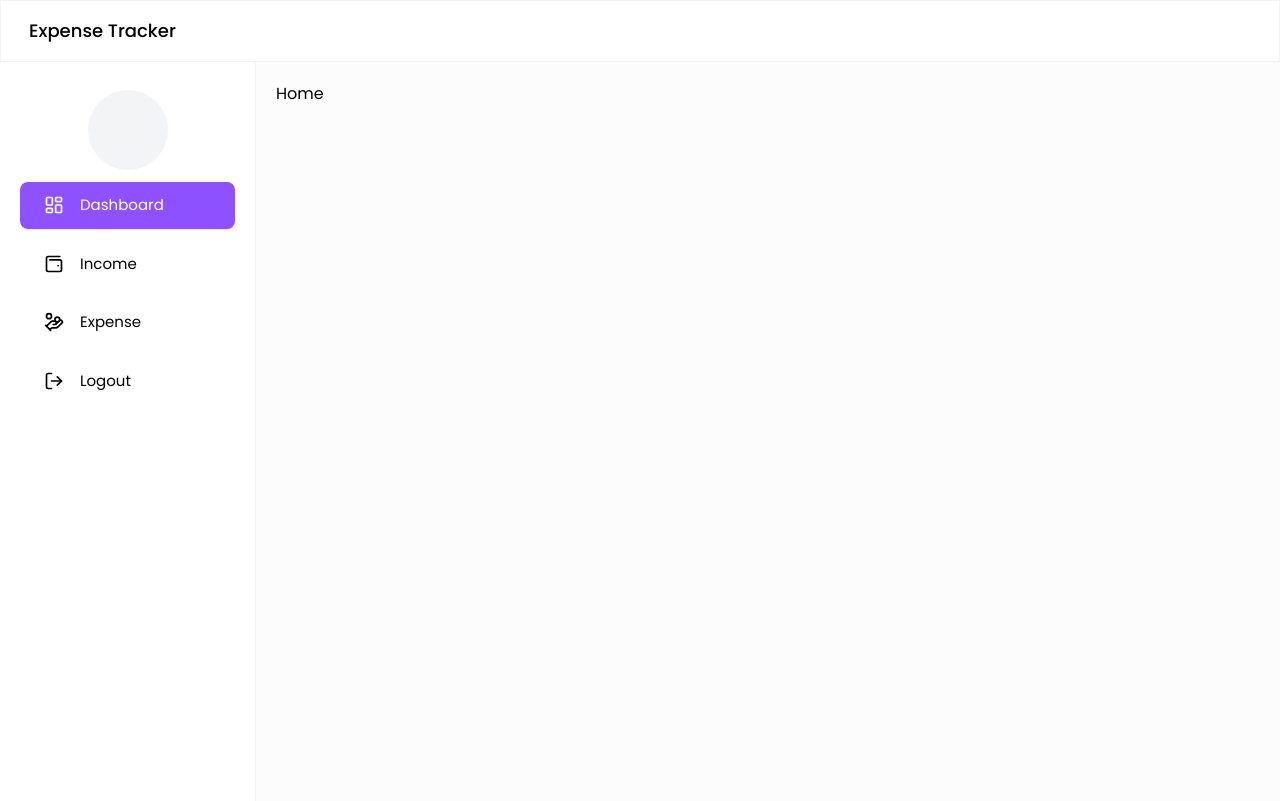
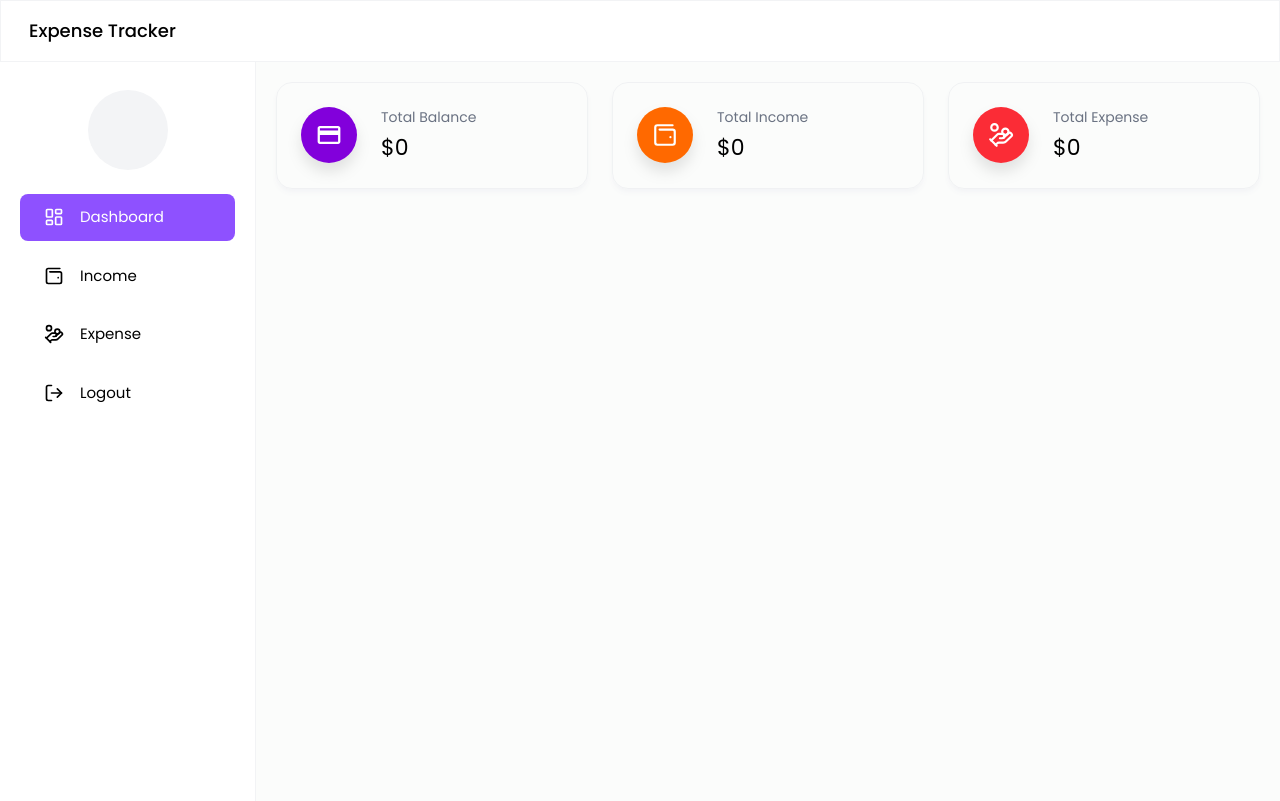
Before and after one commit to Gadnadj/EXPENSETRACKER, a React (Vite) app in the folder frontend/expense-tracker/: page /dashboard in a window 1280 px wide. Built offline with nearby package versions, Linux system fonts and the light colour scheme; no server answers; sample sign-in values are in the browser's storage.

Commit message:
add income and expense

```diff
--- /dev/null
+++ b/frontend/expense-tracker/src/components/Cards/InfoCard.tsx
@@ -0,0 +1,25 @@
+import React from 'react';
+
+type Props = {
+    icon: React.ReactNode;
+    label: string;
+    value: string;
+    color: string;
+}
+
+const InfoCard = ({ icon, label, value, color }: Props) => {
+    return (
+        <div className='flex gap-6 white p-6 rounded-2xl shadow-md shadow-gray-100 border border-gray-200/50'>
+            <div className={`w-14 h-14 flex items-center justify-center text-[26px] text-white ${color} rounded-full drop-shadow-xl`}>
+                {icon}
+            </div>
+
+            <div>
+                <h6 className='text-sm text-gray-500 mb-1'>{label}</h6>
+                <span className='text-[22px]'>${value}</span>
+            </div>
+        </div>
+    );
+};
+
+export default InfoCard;
--- a/frontend/expense-tracker/src/components/layouts/SideMenu.tsx
+++ b/frontend/expense-tracker/src/components/layouts/SideMenu.tsx
@@ -30,7 +30,7 @@ const SideMenu = ({ activeMenu }: Props) => {
 
     return (
         <div className='w-64 h-[calc(100vh-61px)] bg-white border-r border-gray-200/50 p-5 sticky top-[61px] z-20'>
-            <div className='flex flex-col items-center justify-center gap-3 mt-2'>
+            <div className='flex flex-col items-center justify-center gap-3 mt-2 mb-3'>
                 {
                     user?.profileImageUrl ? (
                         <img src={user.profileImageUrl || ''} alt="Profile Image" className='w-20 h-20 bg-slate-400 rounded-full' />
--- a/frontend/expense-tracker/src/pages/Dashboard/Home.tsx
+++ b/frontend/expense-tracker/src/pages/Dashboard/Home.tsx
@@ -5,6 +5,10 @@ import { useEffect, useState } from 'react';
 import axiosInstance from '../../utils/axiosInstance';
 import { API_PATHS } from '../../utils/apiPaths';
 import { DashboardTypes } from '../../utils/types';
+import InfoCard from '../../components/Cards/InfoCard';
+import { LuHandCoins, LuWalletMinimal } from 'react-icons/lu';
+import { IoMdCard } from 'react-icons/io';
+import { addThousandsSeparator } from '../../utils/helper';
 
 const Home = () => {
     useUserAuth();
@@ -44,7 +48,30 @@ const Home = () => {
     return (
         <DashboardLayout activeMenu='Dashboard'>
             <div className="my-5 mx-auto">
-                Home
+                <div className='grid grid-cols-1 md:grid-cols-3 gap-6'>
+                    <InfoCard
+                        icon={<IoMdCard />}
+                        label='Total Balance'
+                        value={addThousandsSeparator(dashboardData?.totalBalance || 0)}
+                        color='bg-purple-700'
+                    />
+
+                    <InfoCard
+                        icon={<LuWalletMinimal />}
+                        label='Total Income'
+                        value={addThousandsSeparator(dashboardData?.totalIncome || 0)}
+                        color='bg-orange-500'
+                    />
+
+                    <InfoCard
+                        icon={<LuHandCoins />}
+                        label='Total Expense'
+                        value={addThousandsSeparator(dashboardData?.totalExpense || 0)}
+                        color='bg-red-500'
+                    />
+
+
+                </div>
             </div>
         </DashboardLayout>
     );
--- a/frontend/expense-tracker/src/utils/helper.ts
+++ b/frontend/expense-tracker/src/utils/helper.ts
@@ -15,3 +15,14 @@ export const getInitials = (fullName: string) => {
 
     return initials.toUpperCase();
 };
+
+export const addThousandsSeparator = (num: number) => {
+    if (num === null || isNaN(num)) return '';
+
+    const [integerPart, fractionalPart] = num.toString().split('.');
+    const formattedInteger = integerPart.replace(/\B(?=(\d{3})+(?!\d))/g, ',');
+
+    return fractionalPart
+        ? `${formattedInteger}.${fractionalPart}`
+        : formattedInteger;
+};
```
Also changed, not shown: 1 other file (tests, documents, lock files or other folders).
